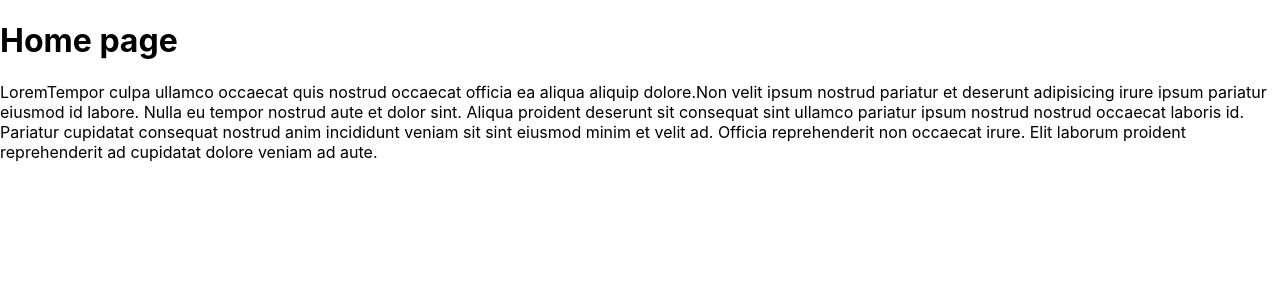
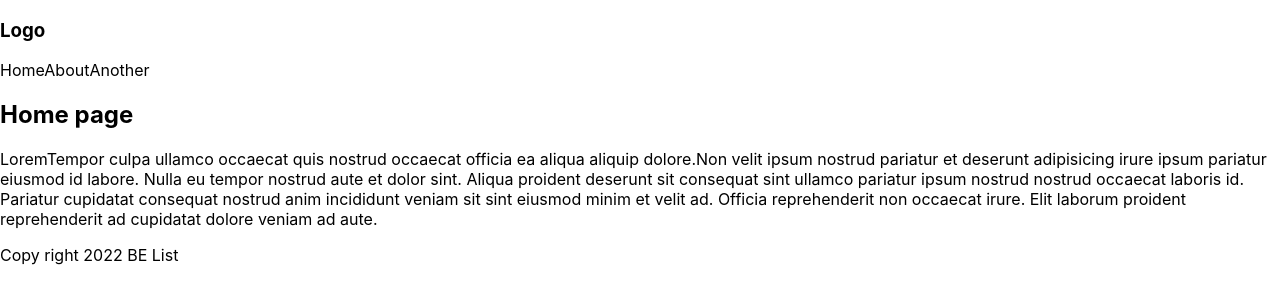
Before and after one commit to Boody2004/learn-next.js, a Next.js app: page / in a window 1280 px wide. Shown: the top 304 px of the page. Built offline with nearby package versions, Linux system fonts and the light colour scheme.

Commit message:
add app components

```diff
--- /dev/null
+++ b/components/app/Footer.js
@@ -0,0 +1,5 @@
+const Footer = () => {
+  return <footer>Copy right 2022 BE List</footer>;
+};
+
+export default Footer;
--- /dev/null
+++ b/components/app/Navbar.js
@@ -0,0 +1,14 @@
+const Navbar = () => {
+  return (
+    <nav>
+      <div className="logo">
+        <h1>Logo</h1>
+      </div>
+      <a>Home</a>
+      <a>About</a>
+      <a>Another</a>
+    </nav>
+  );
+};
+
+export default Navbar;
--- a/pages/index.js
+++ b/pages/index.js
@@ -1,10 +1,13 @@
 import Head from "next/head";
 import Image from "next/image";
+import Navbar from "../components/app/Navbar";
+import Footer from "../components/app/Footer";
 import styles from "../styles/Home.module.css";
 
 export default function Home() {
   return (
-    <div>
+    <section>
+      <Navbar />
       <h1>Home page</h1>
 
       <p>
@@ -17,6 +20,7 @@ export default function Home() {
         minim et velit ad. Officia reprehenderit non occaecat irure. Elit
         laborum proident reprehenderit ad cupidatat dolore veniam ad aute.
       </p>
-    </div>
+      <Footer />
+    </section>
   );
 }
```
Also changed, not shown: pages/another/index.js (added, +9 -0 lines).
